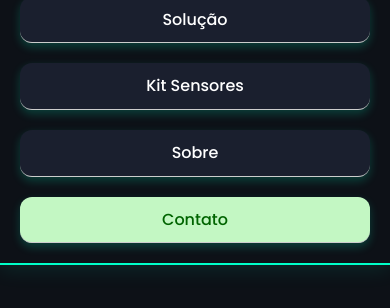
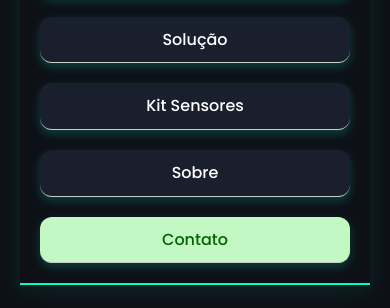
Before and after one commit to Kauasevergnini2475/AgroVius, a plain HTML site: page index.html in a window 390 px wide. Shown: the part 169-477 px from the top of the page. Drawn offline with Linux system fonts and the light colour scheme.

Commit message:
Setimo commit

```diff
--- a/css/estilo.css
+++ b/css/estilo.css
@@ -257,18 +257,30 @@ footer {
 /* Responsividade para telas pequenas */
 @media (max-width: 768px) {
 body {
-  padding-top: 450px;
+  font-family: 'Poppins', sans-serif;
+  background: #0d1117;
+  color: #f0f6fc;
+  line-height: 1.6;
+  padding: 20px;
+  overflow-x: hidden;
 }
 
 .navbar {
-  position: fixed;    /* fixa a navbar no topo SEMPRE */
+  position:flex;
   top: 0;
   left: 0;
   right: 0;
-  width: 100%;
-  z-index: 1000;
-  transition: background-color 0.3s ease, top 0.3s ease;
+  background-color: #0d1117;
+  padding: 20px;
+  display: flex;
+  justify-content: space-between;
+  align-items: center;
+  flex-wrap: wrap;
+  border-bottom: 2px solid #00ffc8;
+  box-shadow: 0 4px 20px rgba(0, 255, 200, 0.1);
+  transition: top 0.3s ease;
 }
+
 .navbar.scrolled {
   background-color: #161b22; /* cor da página quando rolada */
   box-shadow: 0 4px 20px rgba(0, 255, 200, 0.2);
```
